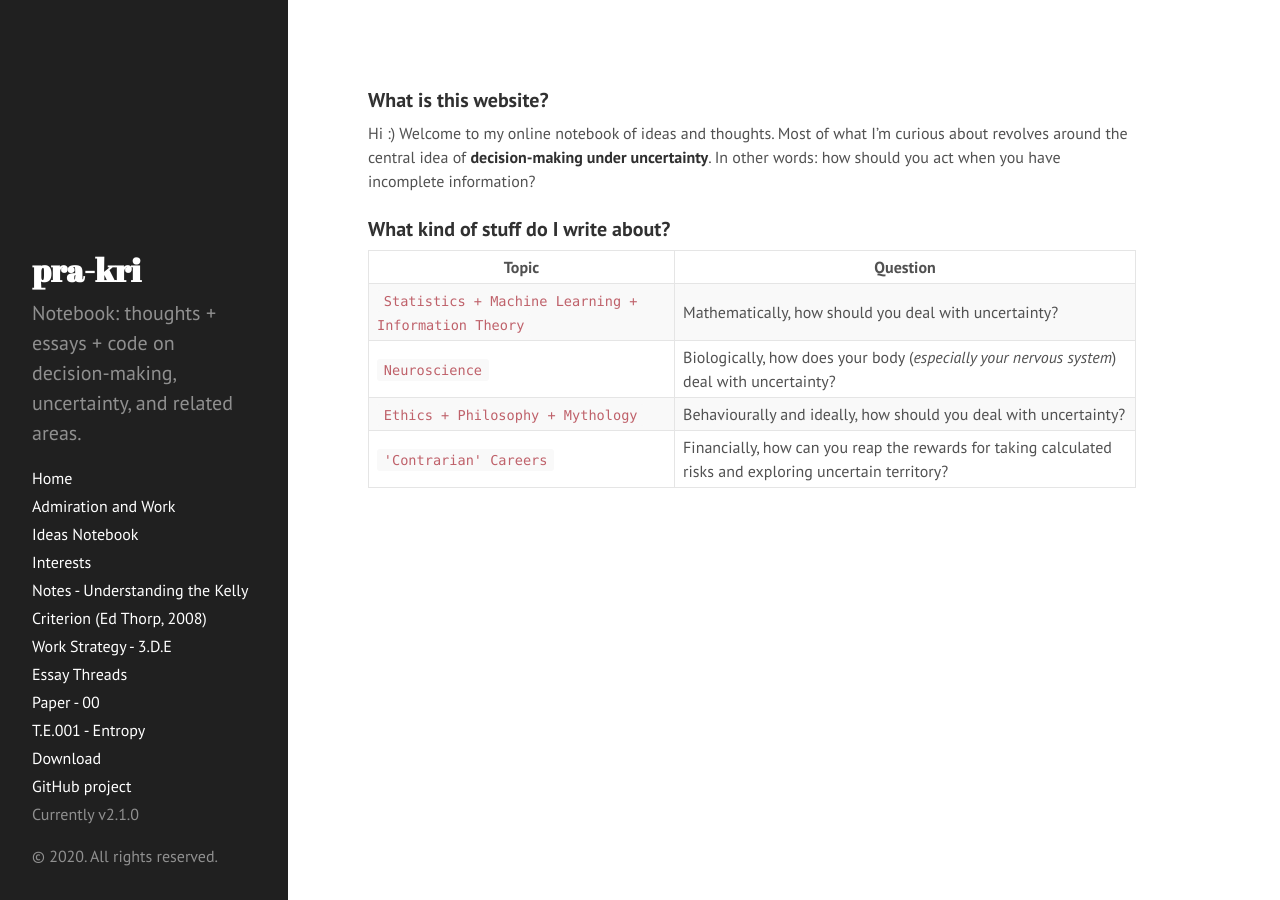
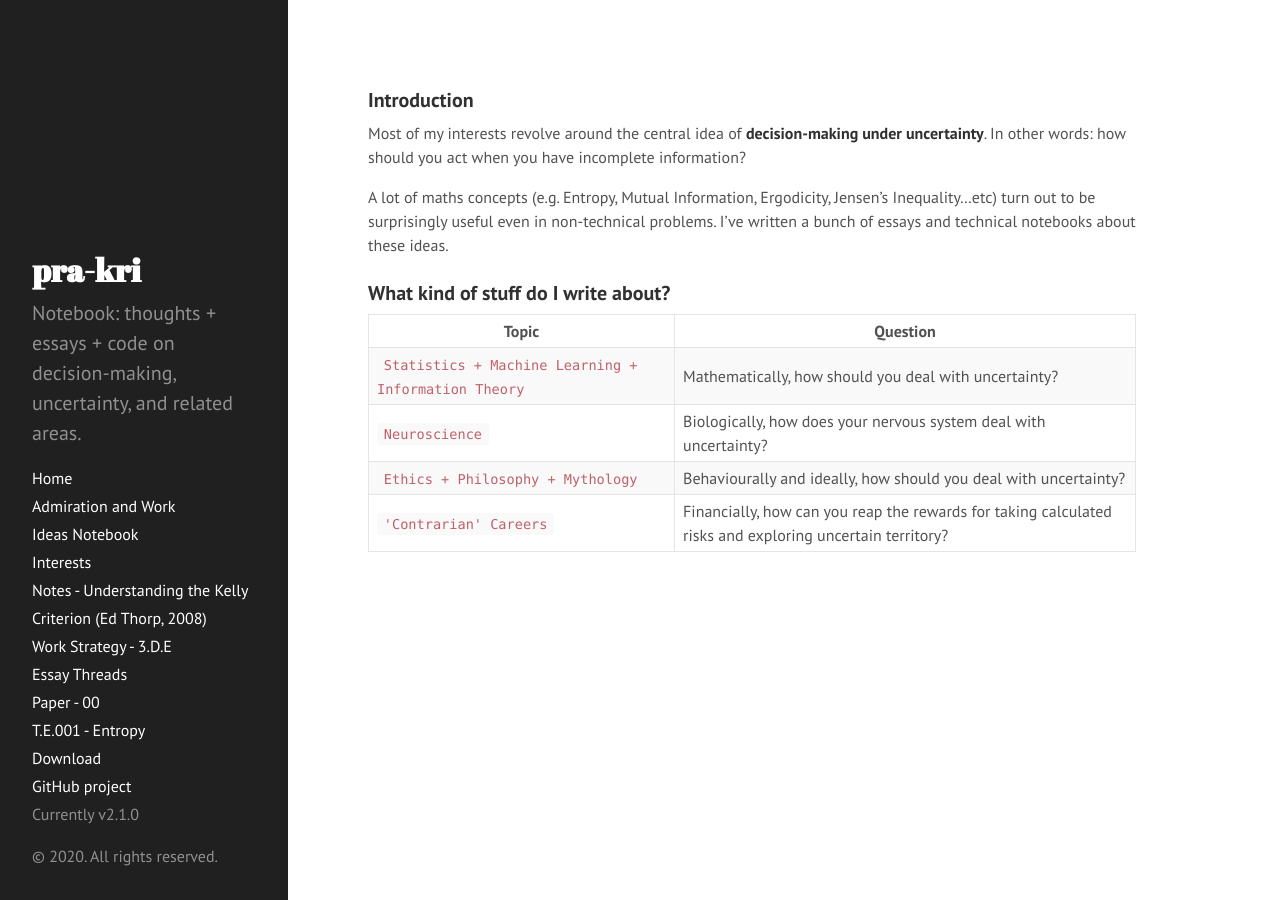
Before and after one commit to pra-kri/pra-kri.github.io, a Jekyll site: the page built from index.md, in a window 1280 px wide. Built offline with Jekyll 4.4.1, drawn with Linux system fonts in a browser that asks for light colours.

Commit message:
Update index.md

```diff
--- a/index.md
+++ b/index.md
@@ -3,8 +3,11 @@ layout: default
 title: Home
 ---
 
-### What is this website?
-Hi :) Welcome to my online notebook of ideas and thoughts. Most of what I'm curious about revolves around the central idea of **decision-making under uncertainty**. In other words: how should you act when you have incomplete information?
+### Introduction
+Most of my interests revolve around the central idea of **decision-making under uncertainty**. In other words: how should you act when you have incomplete information?
+
+A lot of maths concepts (e.g. Entropy, Mutual Information, Ergodicity, Jensen's Inequality...etc) turn out to be surprisingly useful even in non-technical problems. I've written a bunch of essays and technical notebooks about these ideas.
+
 
 
 ### What kind of stuff do I write about?
@@ -12,6 +15,6 @@ Hi :) Welcome to my online notebook of ideas and thoughts. Most of what I'm curi
 | Topic | Question |
 | --- | --- |
 | `Statistics + Machine Learning + Information Theory` | Mathematically, how should you deal with uncertainty? |
-| `Neuroscience` | Biologically, how does your body (*especially your nervous system*) deal with uncertainty? |
+| `Neuroscience` | Biologically, how does your nervous system deal with uncertainty?|
 | `Ethics + Philosophy + Mythology` | Behaviourally and ideally, how should you deal with uncertainty?|
 | `'Contrarian' Careers` | Financially, how can you reap the rewards for taking calculated risks and exploring uncertain territory? |
```
